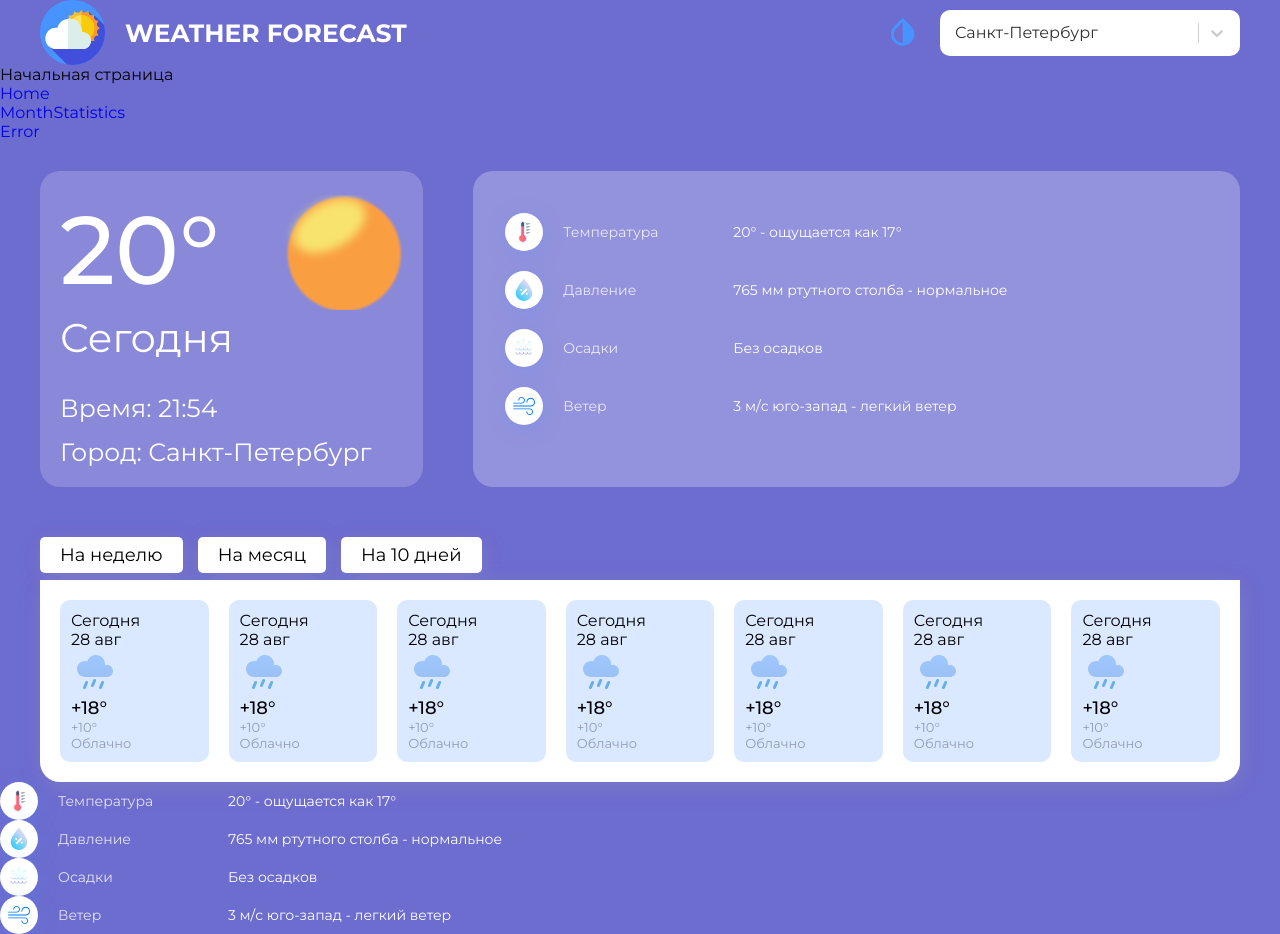
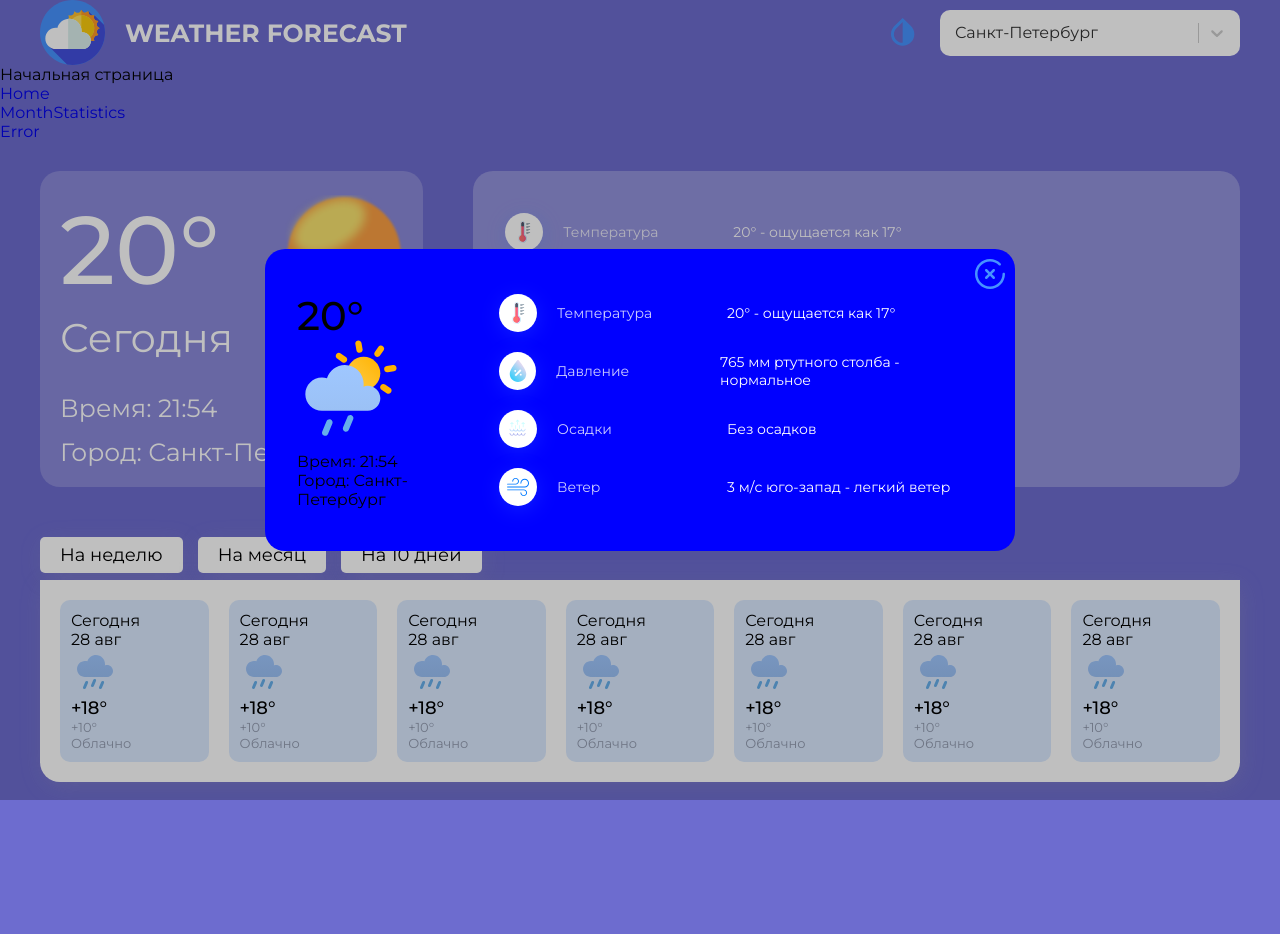
Before and after one commit to katysya/Weather, a React (Vite) app: page / in a window 1280 px wide. After the commit the page ends 800 px from the top, so only its background shows below. Built offline with nearby package versions, Linux system fonts and the light colour scheme.

Commit message:
Добавление Popup

```diff
--- a/src/components/Section/Popup/Popup.module.scss
+++ b/src/components/Section/Popup/Popup.module.scss
@@ -1,3 +1,81 @@
 .popup {
-  background-color: pink;
+  position: absolute;
+  width: 100%;
+  height: 100%;
+  top: 0;
+  left: 0;
+  right: 0;
+  background-color: rgba(0, 0, 0, 0.25);
+  display: flex;
+  flex-direction: row;
+  align-items: center;
+  justify-content: center;
+  z-index: 20;
 }
+
+.content {
+  position: relative;
+  display: flex;
+  gap: 10px;
+  align-items: center;
+  justify-content: space-between;
+  width: 100%;
+  border-radius: 20px;
+  padding: 42px 32px;
+  max-width: 750px;
+  background-color: blue;
+}
+
+.date {
+  display: flex;
+  flex-direction: column;
+  gap: 12px;
+}
+
+.temperature {
+  font-size: 40px;
+  font-style: normal;
+  font-weight: 500;
+  line-height: normal;
+}
+
+.img {
+  width: 100px;
+  height: 100px;
+
+  img {
+    width: 100%;
+    height: 100%;
+  }
+}
+
+.list {
+  display: flex;
+  flex-direction: column;
+  gap: 20px;
+  list-style-type: none;
+}
+
+.cross {
+  position: absolute;
+  width: 30px;
+  height: 30px;
+  top: 10px;
+  right: 10px;
+  background-color: transparent;
+  cursor: pointer;
+
+  &:hover {
+    img {
+      transform: rotate(360deg);
+    }
+  }
+
+  img {
+    width: 100%;
+    height: 100%;
+    object-fit: cover;
+
+    transition: transform 0.4s;
+  }
+}
--- a/src/components/Section/Popup/Popup.tsx
+++ b/src/components/Section/Popup/Popup.tsx
@@ -5,6 +5,8 @@ import parameter1 from '@assets/images/Parameter/parameter1.svg';
 import parameter2 from '@assets/images/Parameter/parameter2.svg';
 import parameter3 from '@assets/images/Parameter/parameter3.svg';
 import parameter4 from '@assets/images/Parameter/parameter4.svg';
+import close from '@assets/images/Popup/close.svg';
+import img from '@assets/images/Weather/rain_sun.svg';
 
 const data = [
   {
@@ -35,11 +37,23 @@ const data = [
 
 export default function Popup({ items }: Props) {
   return (
-    <div className="popup">
-      <div className={style.description}>
+    <div className={style.popup}>
+      <div className={style.content}>
+        <div className={style.date}>
+          <div className={style.top}>
+            <p className={style.temperature}>20°</p>
+            <div className={style.img}>
+              <img src={img} alt="" />
+            </div>
+          </div>
+          <div className={style.bottom}>
+            <p className={style.text}>Время: 21:54</p>
+            <p className={style.text}>Город: Санкт-Петербург</p>
+          </div>
+        </div>
         <ul className={style.list}>
           {data.map((item) => (
-            <li key={item.id}>
+            <li key={item.id} className={style.text}>
               <Parameter
                 img={item.img}
                 name={item.name}
@@ -48,6 +62,9 @@ export default function Popup({ items }: Props) {
             </li>
           ))}
         </ul>
+        <button className={style.cross}>
+          <img src={close} alt="" />
+        </button>
       </div>
     </div>
   );
--- a/src/components/UI/Tabs/Tabs.tsx
+++ b/src/components/UI/Tabs/Tabs.tsx
@@ -25,7 +25,12 @@ export default function Tabs() {
     <div className={style.tabs}>
       {time.map((item) => {
         return (
-          <Tab id={item.id} name={item.name} active={item.active} />
+          <Tab
+            key={item.id}
+            id={item.id}
+            name={item.name}
+            active={item.active}
+          />
         );
       })}
     </div>
```
Also changed, not shown: src/assets/images/Popup/close.svg (added), src/assets/images/Weather/rain_sun.svg (added).
